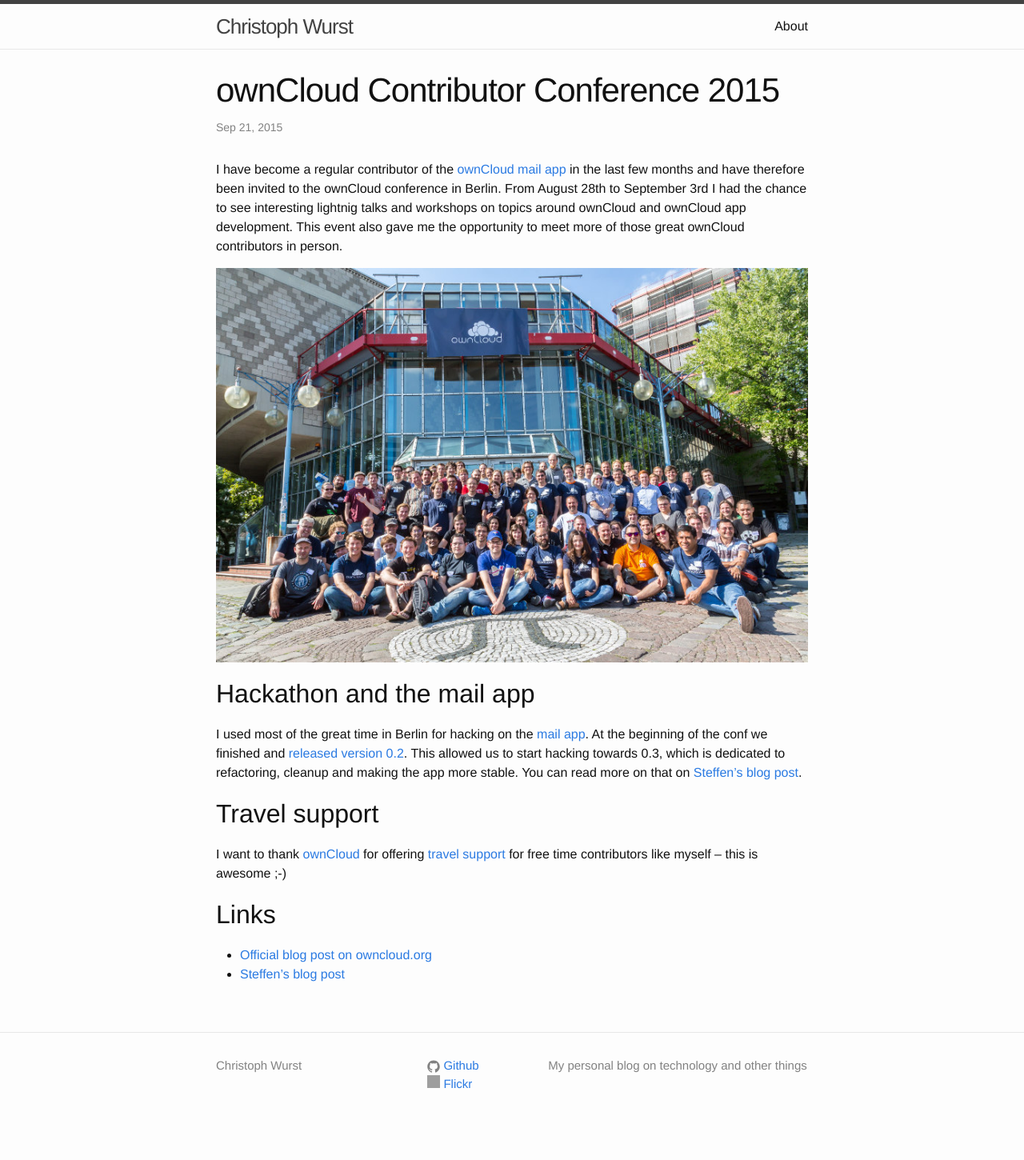
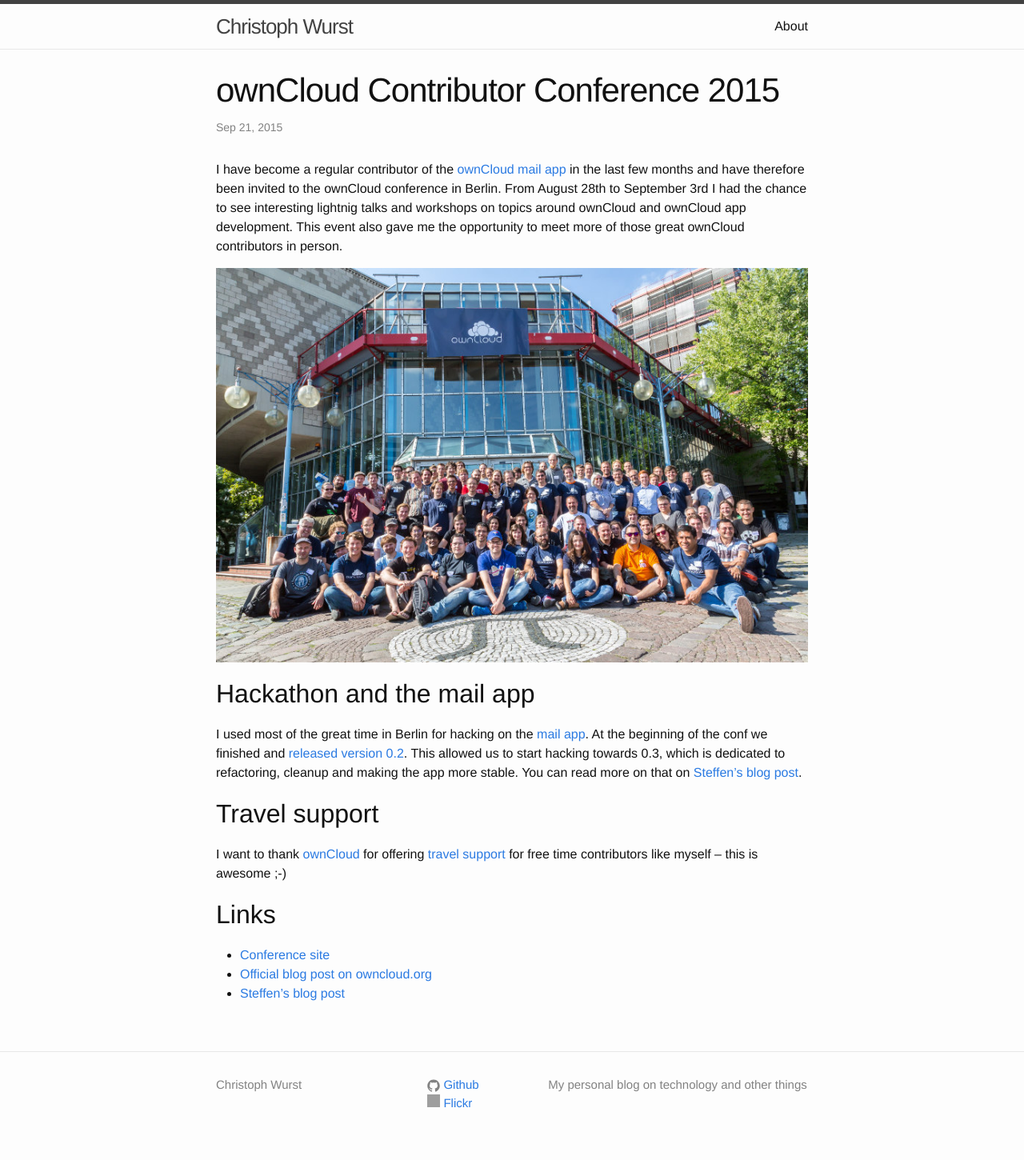
Before and after one commit to ChristophWurst/ChristophWurst.github.io, a Jekyll site: the page built from _posts/2015-09-21-owncloud-conf-2015.md, in a window 1280 px wide. Shown: the whole page at 80% size. Built offline with Jekyll 4.4.1, drawn with Linux system fonts in a browser that asks for light colours; before the commit the page ends 1426 px from its top, so only the background shows below that; grey boxes are pictures that could not be loaded.

Commit message:
add conf page link

```diff
--- a/_posts/2015-09-21-owncloud-conf-2015.md
+++ b/_posts/2015-09-21-owncloud-conf-2015.md
@@ -15,5 +15,6 @@ I used most of the great time in Berlin for hacking on the [mail app](https://gi
 I want to thank [ownCloud](https://owncloud.org) for offering [travel support](https://mailman.owncloud.org/pipermail/devel/2015-June/001365.html) for free time contributors like myself – this is awesome ;-)
 
 ## Links
+* [Conference site](https://owncloud.org/conf/)
 * [Official blog post on owncloud.org](https://owncloud.org/blog/owncloud-contributor-conference-well-underway/)
 * [Steffen's blog post](https://blog.portknox.net/2015/09/the-owncloud-conf-and-mail-app-a-report/)
```
